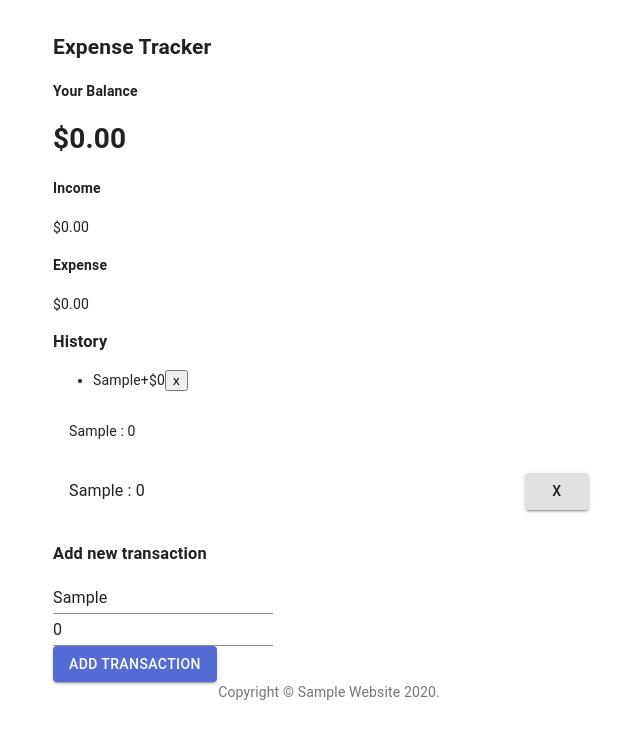
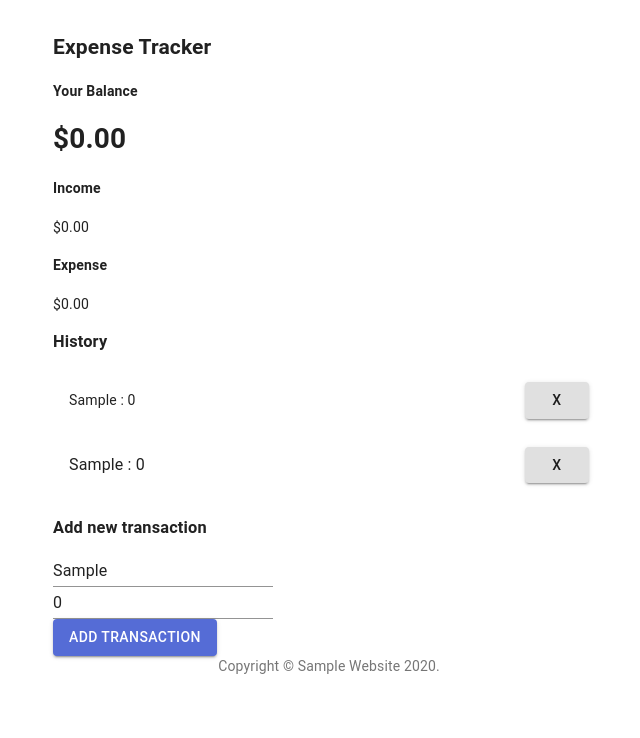
Before and after one commit to snerks/react-expenses-ts-mui, a React (Create React App) app: page / in a window 1280 px wide. Both pictures are taken after typing "Sample" into the empty fields and a click on the button "ADD TRANSACTION". Shown: the top 738 px of the page, without its empty margins (311-951 px from the left). Built offline with nearby package versions, Linux system fonts and the light colour scheme.

Commit message:
Add diagnostics

```diff
--- a/src/components/TransactionList.tsx
+++ b/src/components/TransactionList.tsx
@@ -13,14 +13,19 @@ export const TransactionList = () => {
         <>
             <h3>History</h3>
 
-            <ul className="list">
+            {/* <ul className="list">
                 {transactions.map(transaction => (<TransactionView key={transaction.id} transaction={transaction} />))}
-            </ul>
+            </ul> */}
 
             <List dense={true}>
                 {transactions.map(transaction => (
                     <ListItem key={transaction.id}>
                         <ListItemText primary={transaction.text + " : " + transaction.amount} />
+
+                        <Button variant="contained" color="default"
+                            onClick={() => deleteTransaction && deleteTransaction(transaction.id)}>
+                            X
+                        </Button>
                     </ListItem>
                 ))}
             </List>
```
